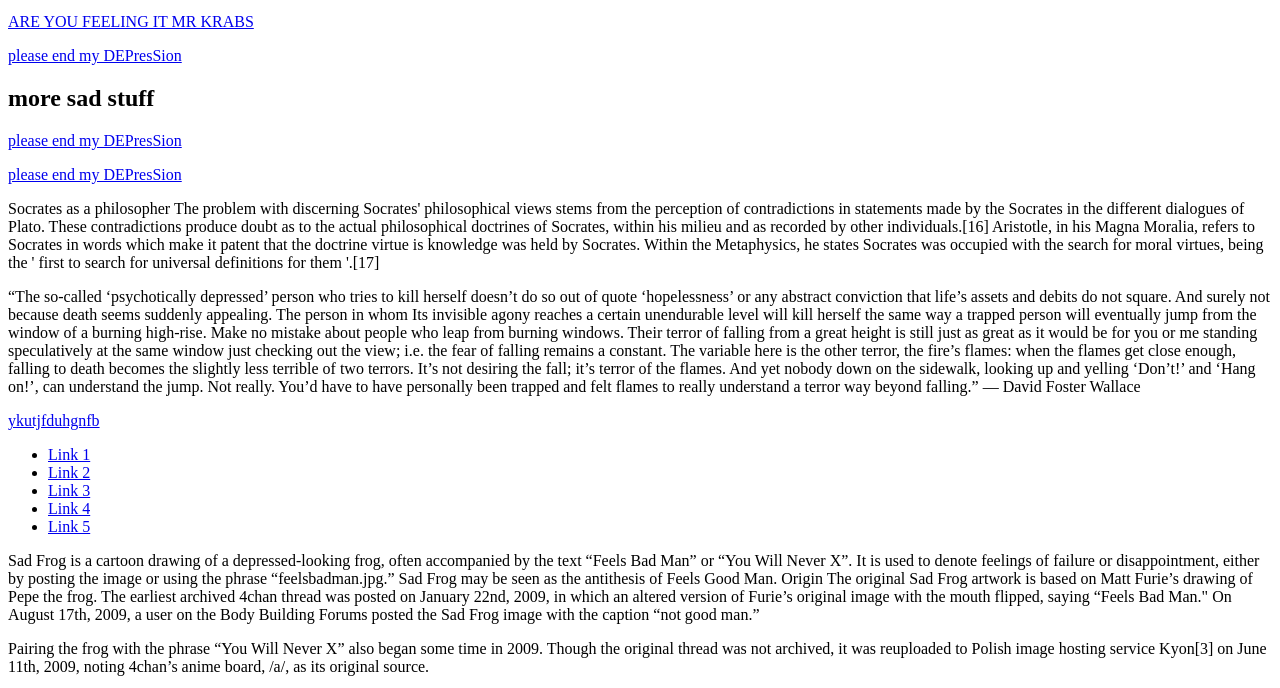
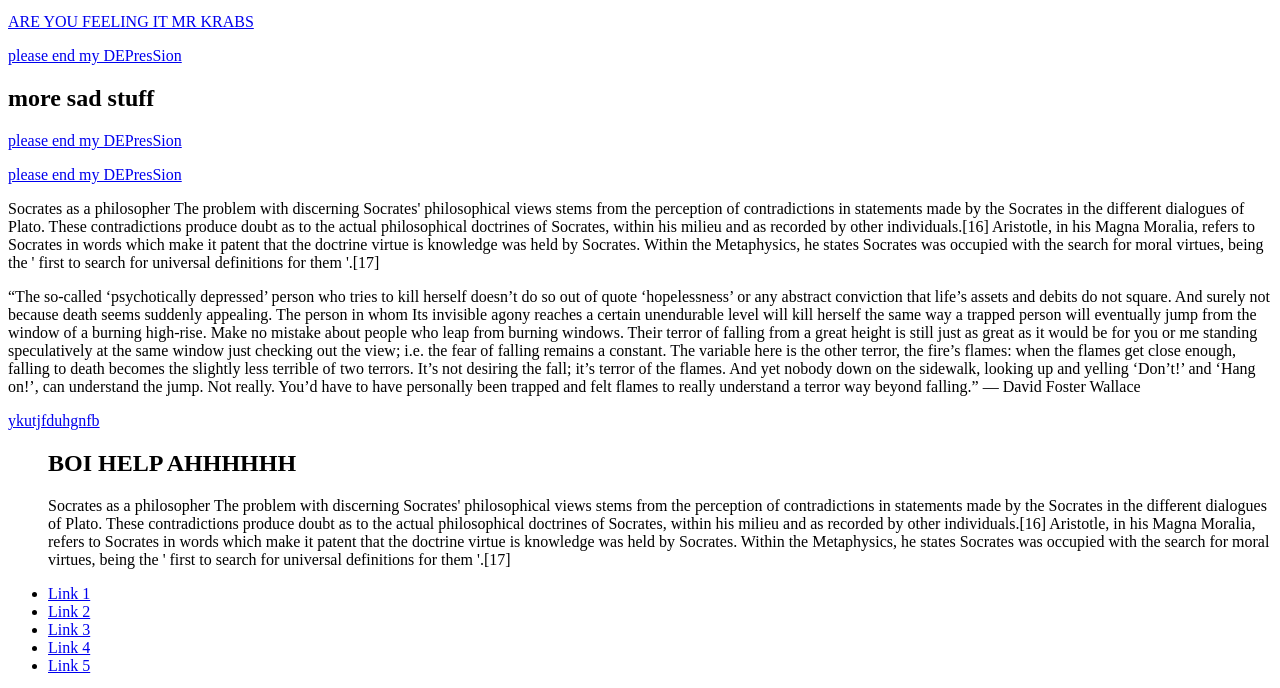
Before and after one commit to ninboyisthebest/moon, a plain HTML site: page index.html in a window 1280 px wide. Shown: the part 87-775 px from the top of the page. Drawn offline with Linux system fonts and the light colour scheme.

Commit message:
update.index

```diff
--- a/index.html
+++ b/index.html
@@ -20,6 +20,9 @@ The problem with discerning Socrates' philosophical views stems from the percept
 ― David Foster Wallace</p>
 <a href="#">ykutjfduhgnfb</a>
 <ul>
+   <h2>BOI HELP AHHHHHH</h2>
+   <p>Socrates as a philosopher
+The problem with discerning Socrates' philosophical views stems from the perception of contradictions in statements made by the Socrates in the different dialogues of Plato. These contradictions produce doubt as to the actual philosophical doctrines of Socrates, within his milieu and as recorded by other individuals.[16] Aristotle, in his Magna Moralia, refers to Socrates in words which make it patent that the doctrine virtue is knowledge was held by Socrates. Within the Metaphysics, he states Socrates was occupied with the search for moral virtues, being the ' first to search for universal definitions for them '.[17]</p>
    <li><a href="#">Link 1</a></li>
 <li><a href="#">Link 2</a></li>
 <li><a href="#">Link 3</a></li>
```
